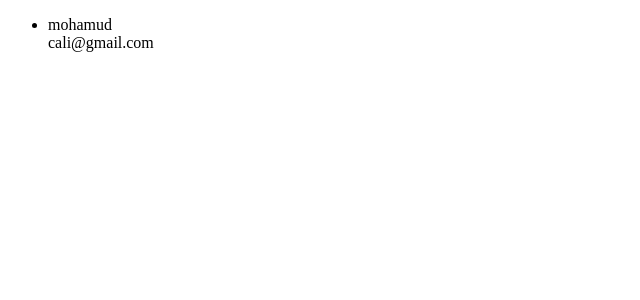
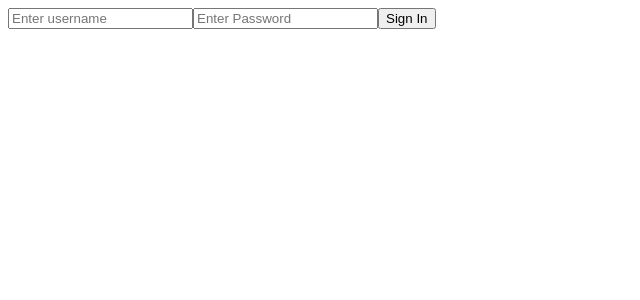
Before and after one commit to mojibriilali12-coder/React-Exercises, a React (Vite) app: page / in a window 1280 px wide. Shown: the top 300 px of the page, without its empty margins (0-640 px from the left). Built offline with nearby package versions, Linux system fonts and the light colour scheme.

Commit message:
EXERCISE11 LOGIN

```diff
--- a/src/App.jsx
+++ b/src/App.jsx
@@ -1,10 +1,10 @@
-import ListUsers from "./ListUsers";
+import LoginForm from "./LoginForm";
 
 function App(id){
 
 
     return(
-        <ListUsers/>
+      <LoginForm/>
     )
 
 
--- a/src/ListUsers.jsx
+++ /dev/null
@@ -1,33 +0,0 @@
-
-
-const ListUsers =()=>{
-
-
-    const listUsers =[{
-        id:1,
-        name:"mohamud",
-        email:"cali@gmail.com"
-    }]
-
-    return(
-        <div>
-
-                <ul>
-    {
-           listUsers.map((user) => (
-           <li key={user.id}>
-
-          {user.name} <br />
-          {user.email}
-
-           </li>
-        ))
-    }
-</ul>
-        </div>
-    )
-
-}
-
-
-export default ListUsers;
--- /dev/null
+++ b/src/LoginForm.jsx
@@ -0,0 +1,57 @@
+import { useState } from "react";
+
+
+const LoginForm =()=>{
+
+
+    const [username, setUsername] = useState("");
+    const [password, setPassword] = useState("");
+    const [loggedIn, setLoggedIn] = useState(false);
+    const [message, setMessage] = useState("");
+
+
+
+    const handleSignIn =()=>{
+       username && password
+            ? (setLoggedIn(true), setMessage("Welcome to page"))
+            : setMessage("Please enter username and password");
+    }
+
+  const handleSignOut = () => {
+        setLoggedIn(false);
+        setUsername("");
+        setPassword("");
+        setMessage("You have signed out");
+    };
+
+
+    return(
+        <div>
+         {!loggedIn ? (
+                <>
+                    <input
+                        type="text"
+                        placeholder="Enter username"
+                        onChange={(e) => setUsername(e.target.value)}
+                    />
+
+                    <input
+                        type="password"
+                        placeholder="Enter Password"
+                        onChange={(e) => setPassword(e.target.value)}
+                    />
+
+                    <button onClick={handleSignIn}>Sign In</button>
+                </>
+            ) : (
+                <button onClick={handleSignOut}>Sign Out</button>
+            )}
+
+            <p>{message}</p>
+        </div>
+    );
+
+}
+
+
+export default LoginForm;
```
